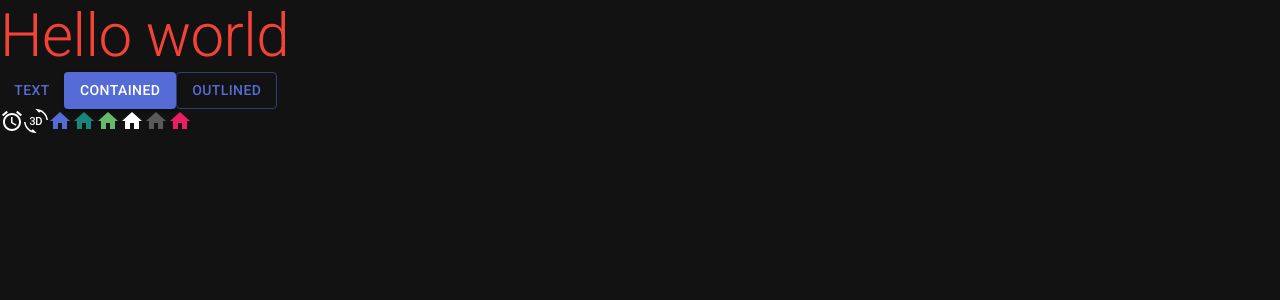
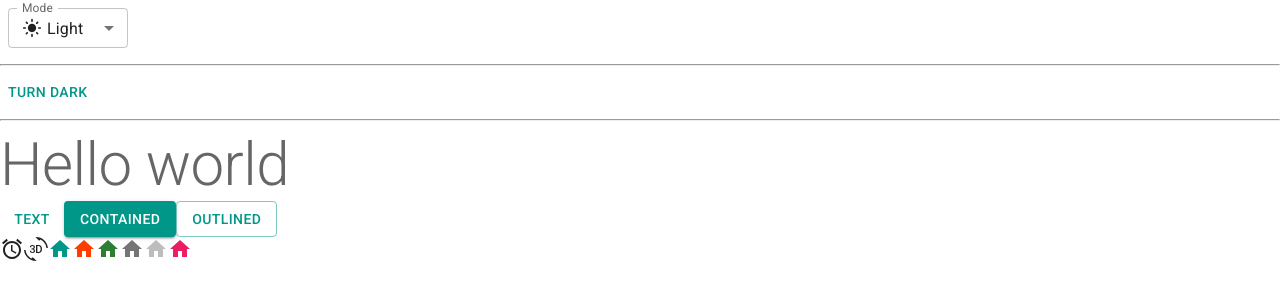
Before and after one commit to Meomonsieur/trello-web, a React (Vite) app: page / in a window 1280 px wide. Shown: the top 300 px of the page. Built offline with nearby package versions, Linux system fonts and the light colour scheme.

Commit message:
Add Dark Light

```diff
--- a/src/App.jsx
+++ b/src/App.jsx
@@ -4,11 +4,85 @@ import ThreeDRotation from '@mui/icons-material/ThreeDRotation'
 import HomeIcon from '@mui/icons-material/Home'
 import { pink } from '@mui/material/colors'
 import Typography from '@mui/material/Typography'
+import { useColorScheme} from '@mui/material/styles'
+//import { useMediaQuery } from '@mui/material/useMediaQuery'
 
+import InputLabel from '@mui/material/InputLabel'
+import MenuItem from '@mui/material/MenuItem'
+import FormControl from '@mui/material/FormControl'
+import Select from '@mui/material/Select'
+import Box from '@mui/material/Box'
+import LightModeIcon from '@mui/icons-material/LightMode'
+import DarkModeOulinedIcon from '@mui/icons-material/DarkModeOutlined'
+import SettingsBrightnessicon from '@mui/icons-material/SettingsBrightness'
+
+function ModeSelect() {
+  const { mode, setMode } = useColorScheme();
+  const handleChange = (event) => {
+    const selectedMode = event.target.value;
+    setMode(selectedMode);
+  };
+
+  return (
+    <FormControl sx={{ m: 1, minWidth: 120 }} size="small">
+      <InputLabel id="label-select-dark-light-mode">Mode</InputLabel>
+      <Select
+        labelId="label-select-dark-light-mode"
+        id="select-dark-light-mode"
+        value={mode}
+        label="Mode"
+        onChange={handleChange}
+      >
+        <MenuItem value="light">
+        <div style={{display: 'flex', alignItems: 'center', gap: '5px'}}>
+        <LightModeIcon fontSize="small" /> Light
+        </div>
+        </MenuItem>
+        <MenuItem value="dark">
+          <Box sx={{ display: 'flex', alignItems: 'center', gap: '5px' }}>
+            <DarkModeOulinedIcon fontSize="small" /> Dark
+          </Box>
+        </MenuItem>
+        <MenuItem value="system">
+          <Box sx={{ display: 'flex', alignItems: 'center', gap: '5px' }}>
+            <SettingsBrightnessicon fontSize="small" /> System
+          </Box>
+        </MenuItem>
+      </Select>
+    </FormControl>
+  );
+}
+
+function ModeToggle() {
+  const { mode, setMode } = useColorScheme();
+  // const preferDakMode = useMediaQuery('(prefers-color-scheme: dark)')
+  // const preferLightMode = useMediaQuery('(prefers-color-scheme: light)')
+
+  // console.log('preferDakMode', preferDakMode)
+  // console.log('preferLightMode', preferLightMode)
+
+  return (
+    <Button
+      onClick={() => {
+        setMode(mode === 'light' ? 'dark' : 'light')
+        localStorage.setItem('trello-dark-light-mode')
+        localStorage.getItem('trello-dark-light-mode')
+
+      }}
+    >
+      {mode === 'light' ? 'Turn dark' : 'Turn light'}
+    </Button>
+  )
+}
 
 function App() {
   return (
     <>
+    <ModeSelect />
+    <hr />
+    <ModeToggle />
+    <hr />
+
     <Typography variant="h2" color="text.secondary">Hello world </Typography>
     <Button variant="text">Text</Button>
     <Button variant="contained">Contained</Button>
--- a/src/main.jsx
+++ b/src/main.jsx
@@ -2,14 +2,15 @@ import React from 'react'
 import ReactDOM from 'react-dom/client'
 import App from './App.jsx'
 import CssBaseline from '@mui/material/CssBaseline'
+import { Experimental_CssVarsProvider as CssVarsProvider } from '@mui/material/styles'
 import { ThemeProvider } from '@mui/material/styles'
 import theme from './theme'
 
 ReactDOM.createRoot(document.getElementById('root')).render(
   <React.StrictMode>
-    <ThemeProvider theme={theme}>
+    <CssVarsProvider theme={theme}>
       <CssBaseline />
       <App />
-    </ThemeProvider>
+    </CssVarsProvider>
   </React.StrictMode>
 )
--- a/src/theme.js
+++ b/src/theme.js
@@ -1,24 +1,25 @@
 import { createTheme } from '@mui/material/styles'
-import { red } from '@mui/material/colors'
+import { experimental_extendTheme as extendTheme} from '@mui/material/styles'
+import { cyan, deepOrange, teal,orange } from '@mui/material/colors'
 
 // Create a theme instance.
-const theme = createTheme({
-  cssVariables: true,
-  palette: {
-    mode: 'dark',
-    primary: {
-      main: '#556cd6'
+const theme = extendTheme({
+  colorSchemes: {
+    light: {
+      palette: {
+        primary: teal,
+        secondary: deepOrange
+
+      }
     },
-    secondary: {
-      main: '#19857b'
+    dark: {
+      palette: {
+        primary: cyan,
+        secondary: orange
+      }
     },
-    error: {
-      main: red.A400
-    },
-    text: {
-      secondary: red[500]
-    },
-  }
-})
+  },
+  // ...other properties
+});
 
 export default theme
```
